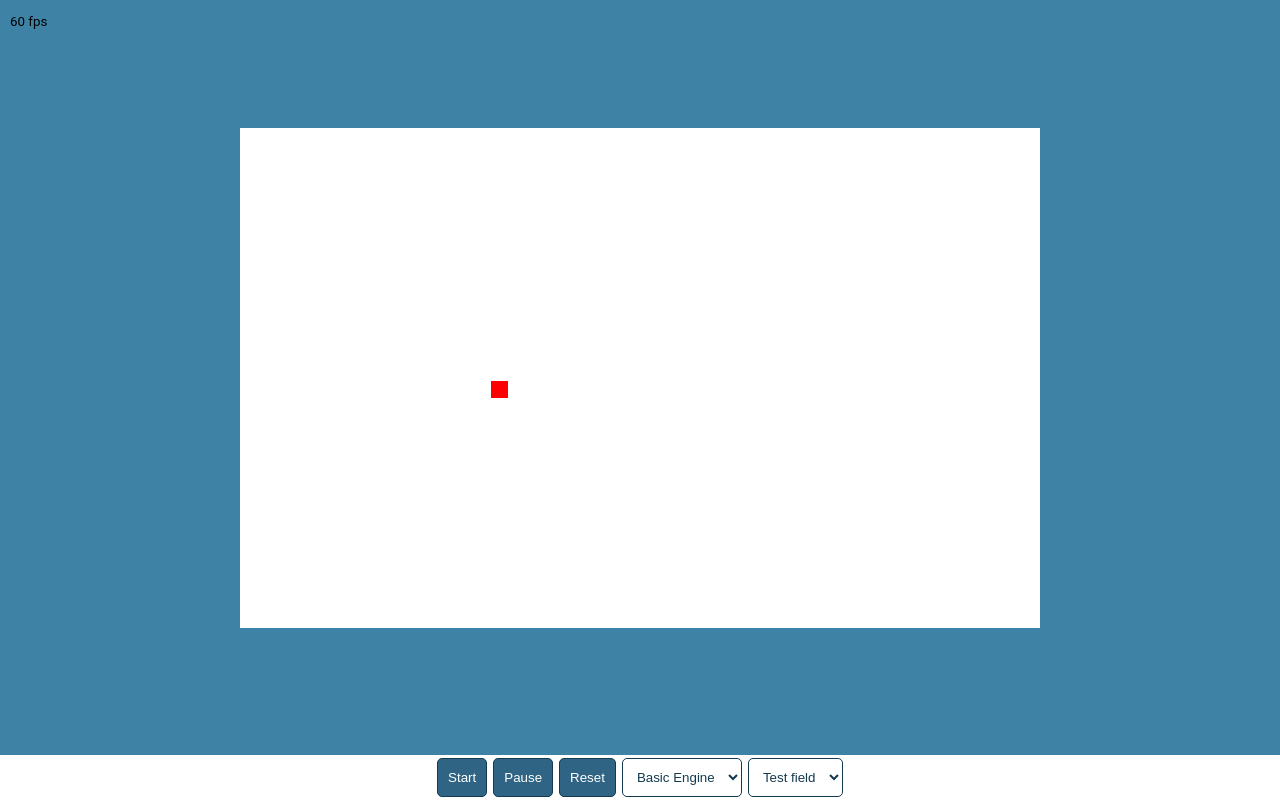
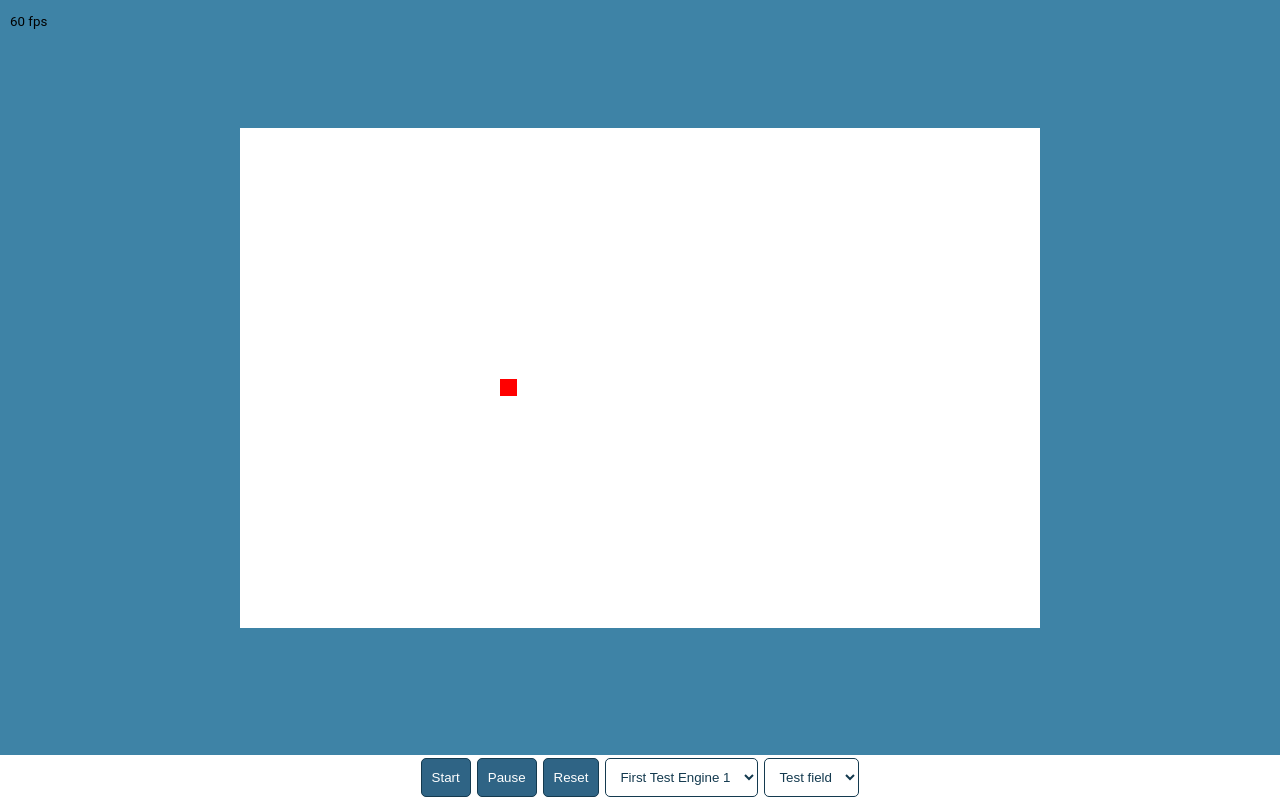
Before and after one commit to MemoS77/open-evolution-simulator, a website built with Parcel: page src/index.html in a window 1280 px wide. Both pictures are taken after a click on the button "Start". Built offline with nearby package versions, Linux system fonts and the light colour scheme.

Commit message:
refactor: more possibles for engines, separate for 2d and 3d

```diff
--- a/src/code/evolution-app.ts
+++ b/src/code/app.ts
@@ -1,37 +1,34 @@
 import Point from "./types/point"
 import {drawFPS} from "./funcs/fps"
-import {getCanvasCont, setFieldsList} from "./funcs/dom"
+import {getCanvasCont, setEnginesList, setFieldsList} from "./funcs/dom"
 import {bindPauseButton, bindResetButton, bindStartButton} from "./funcs/buttons"
 import EngineState from "./enums/engine-state"
 import Engine from "./engines/engine"
-import TestEngine from "./engines/basic/test-engine"
 import getFields from "./funcs/get-fields"
+import engines from "./engines"
 
-export default class EvolutionApp {
+export default class App {
     private canvas: HTMLCanvasElement
     private ctx: CanvasRenderingContext2D
     private viewSize: Point | undefined
     private readonly cont: HTMLDivElement
     private state: EngineState = EngineState.UNSET
-    private currentEngine: Engine
-    private engines = [new TestEngine()]
-    private cameraPos: Point = { x: 0, y: 0 }
-    // private cameraZoom = 1
-
+    private engine: Engine
 
     constructor() {
         this.cont = getCanvasCont()
         this.initCanvas()
         this.bindEvents()
+        setEnginesList(engines)
         this.onEngineSelect(0)
         this.loop()
     }
 
 
     onEngineSelect(index: number) {
-        this.currentEngine = this.engines[index]
-        const info = this.currentEngine.getInfo()
-        this.currentEngine.setField(getFields(info.id, info.version)[0])
+        this.engine = engines[index]
+        const info = this.engine.getInfo()
+        this.engine.init(getFields(info.id, info.version)[0], this.canvas)
         setFieldsList(info)
     }
 
@@ -40,16 +37,15 @@ export default class EvolutionApp {
         this.canvas = document.createElement("canvas")
         this.canvas.id = "oes-canvas"
         this.ctx = this.canvas.getContext("2d")!
-        this.initViewSize()
+        this.initCanvasSize()
         this.cont.appendChild(this.canvas)
     }
 
     private bindEvents() {
         window.addEventListener("resize", () => this.onResize())
         this.canvas.addEventListener("mousemove", (e) => {
-            if (e.buttons>0) {
-                this.cameraPos.x += e.movementX
-                this.cameraPos.y += e.movementY
+            if (e.buttons===4) {
+                this.engine.onDrag(e.movementX, e.movementY)
             }
         })
         bindStartButton(() => this.start())
@@ -58,11 +54,11 @@ export default class EvolutionApp {
     }
 
     private onResize() {
-        this.initViewSize()
+        this.initCanvasSize()
     }
 
 
-    private initViewSize(): void {
+    private initCanvasSize(): void {
         this.viewSize = { x: this.cont.clientWidth, y: this.cont.clientHeight }
         this.canvas.width = this.viewSize.x
         this.canvas.height = this.viewSize.y
@@ -74,8 +70,8 @@ export default class EvolutionApp {
      */
     loop() {
         if (this.state === EngineState.RUNNING) {
-            this.ctx.clearRect(0, 0, this.canvas.width, this.canvas.height)
-            this.drawNextStep()
+            this.engine.nextStep()
+            this.engine.draw()
             drawFPS(this.ctx)
         }
         requestAnimationFrame(() => this.loop())
@@ -85,11 +81,6 @@ export default class EvolutionApp {
     // Start evolution
     start(): void {
         this.state = EngineState.RUNNING
-        const size = this.currentEngine.getFieldSize()
-        this.cameraPos = {
-            x: Math.round((this.canvas.width-size.x)/2),
-            y: Math.round((this.canvas.height-size.y)/2)
-        }
     }
 
     // Pause evolution
@@ -103,12 +94,5 @@ export default class EvolutionApp {
         this.state = EngineState.IDLE
     }
 
-    // Next evolution step
-    private drawNextStep() {
-        if (this.currentEngine) {
-            this.currentEngine.nextStep()
-            this.currentEngine.draw()
-            this.ctx.drawImage(this.currentEngine.getImage(), this.cameraPos.x, this.cameraPos.y)
-        }
-    }
+
 }
--- /dev/null
+++ b/src/code/engines.ts
@@ -0,0 +1,8 @@
+import TestEngine from "./engines/basic/test-engine"
+import Engine from "./engines/engine"
+
+const engines: Engine[] = [
+    new TestEngine()
+]
+
+export default engines
--- a/src/code/engines/basic/test-engine.ts
+++ b/src/code/engines/basic/test-engine.ts
@@ -1,7 +1,7 @@
 import EngineInfo from "../../types/engine-info"
-import Engine from "../engine"
+import Engine2d from "../engine2d"
 
-export default class TestEngine extends Engine {
+export default class TestEngine extends Engine2d {
     getInfo(): EngineInfo {
         return {
             id: "test",
@@ -18,10 +18,11 @@ export default class TestEngine extends Engine {
 
 
     draw(): void {
+        this.clear()
         this.ctx.fillStyle = "white"
-        this.ctx.fillRect(0, 0, this.canvas.width, this.canvas.height)
+        this.ctx.fillRect(this.camera.x, this.camera.y, this.field.size.x, this.field.size.y)
         this.ctx.fillStyle = "red"
-        this.ctx.fillRect(this.testX, this.testY, 17, 17)
+        this.ctx.fillRect(this.testX+this.camera.x, this.testY+this.camera.y, 17, 17)
     }
 
     nextStep(): void {
--- a/src/code/engines/engine.ts
+++ b/src/code/engines/engine.ts
@@ -1,44 +1,25 @@
 import EngineInfo from "../types/engine-info"
 import FieldInfo from "../types/field-info"
-import Point from "../types/point"
 
 export default abstract class Engine {
 
     protected canvas: HTMLCanvasElement
-    protected ctx: CanvasRenderingContext2D
     protected field: FieldInfo
-    protected info: EngineInfo
 
-    constructor() {
-        this.info = this.getInfo()
-    }
 
-    setField(field: FieldInfo) {
+    abstract onDrag(dx: number, dy: number): void
+
+    init(field: FieldInfo, canvas: HTMLCanvasElement): void {
         this.field = field
-        this.info = this.getInfo()
-        this.canvas = document.createElement("canvas")
-        this.canvas.width = this.field.size.x
-        this.canvas.height = this.field.size.y
-        this.ctx = this.canvas.getContext("2d")!
+        this.canvas = canvas
     }
 
     getTitle(): string {
-        return this.info.name + " " + this.info.version
+        const {name, version} = this.getInfo()
+        return `${name} ${version}`
     }
 
-    getFieldSize(): Point {
-        return this.field.size
-    }
-
-    getInfo(): EngineInfo {
-        return this.info
-    }
-
-    // Get image of current state
-    getImage(): HTMLCanvasElement {
-        return this.canvas
-    }
-
+    abstract getInfo(): EngineInfo
 
     // Next step of life cycle
     abstract nextStep(): void
--- /dev/null
+++ b/src/code/engines/engine2d.ts
@@ -0,0 +1,30 @@
+import Engine from "./engine"
+import Field from "../types/field-info"
+import Camera from "../types/camera"
+
+export default abstract class Engine2d extends Engine {
+    protected ctx: CanvasRenderingContext2D
+
+    camera: Camera = { x: 0, y: 0, zoom: 1 }
+
+
+    override init(field: Field, canvas: HTMLCanvasElement) {
+        super.init(field, canvas)
+        this.ctx = canvas.getContext("2d")!
+        this.camera = {
+            x: Math.round((this.canvas.width-this.field.size.x)/2),
+            y: Math.round((this.canvas.height-this.field.size.y)/2),
+            zoom: 1
+        }
+    }
+
+    onDrag(dx: number, dy: number) {
+        this.camera.x += dx
+        this.camera.y += dy
+    }
+
+    protected clear() {
+        this.ctx.clearRect(0, 0, this.canvas.width, this.canvas.height)
+    }
+
+}
--- a/src/code/funcs/dom.ts
+++ b/src/code/funcs/dom.ts
@@ -1,5 +1,6 @@
 import EngineInfo from "../types/engine-info"
 import getFields from "./get-fields"
+import Engine from "../engines/engine"
 
 export function getCanvasCont(): HTMLDivElement {
     let cont = document.getElementById("oes-canvas-cont") as HTMLDivElement
@@ -24,3 +25,14 @@ export function setFieldsList(engine: EngineInfo) {
         list.appendChild(option)
     })
 }
+
+export function setEnginesList(engines: Engine[]) {
+    const list = document.getElementById("engines-list") as HTMLSelectElement
+    list.innerHTML = ""
+    engines.forEach((engine, index) => {
+        const option = document.createElement("option")
+        option.value = index.toString()
+        option.innerText = engine.getTitle()
+        list.appendChild(option)
+    })
+}
--- a/src/code/index.ts
+++ b/src/code/index.ts
@@ -1,3 +1,3 @@
-import EvolutionApp from "./evolution-app"
-new EvolutionApp()
+import App from "./app"
+new App()
 console.info("OES App Started")
--- /dev/null
+++ b/src/code/types/camera.ts
@@ -0,0 +1,5 @@
+import Point from "./point"
+
+export default interface Camera extends Point {
+    zoom: number
+}
--- a/src/index.html
+++ b/src/index.html
@@ -16,7 +16,7 @@
         <button id="start-button">Start</button>
         <button id="pause-button">Pause</button>
         <button id="reset-button">Reset</button>
-        <select id="engine-select">
+        <select id="engines-list">
             <option>Basic Engine</option>
         </select>
         <select id="fields-list">
```
Also changed, not shown: src/code/engines/space-gravity/space-gravity.ts (added, +23 -0 lines), README.md.
